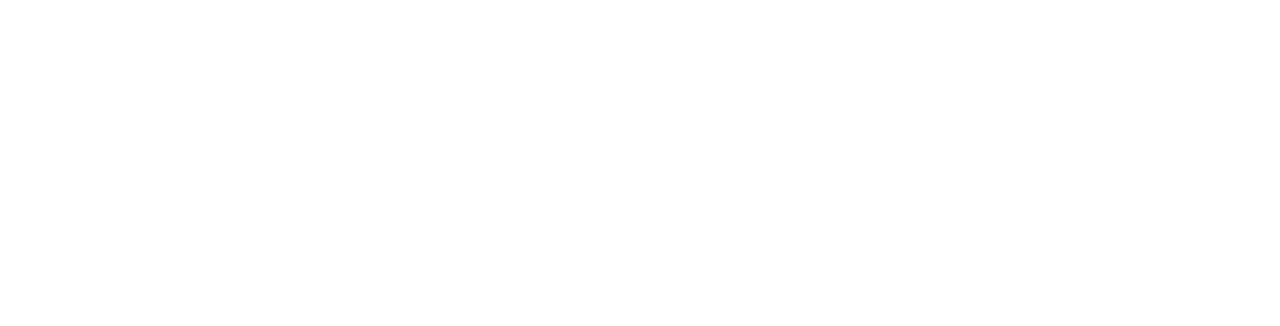
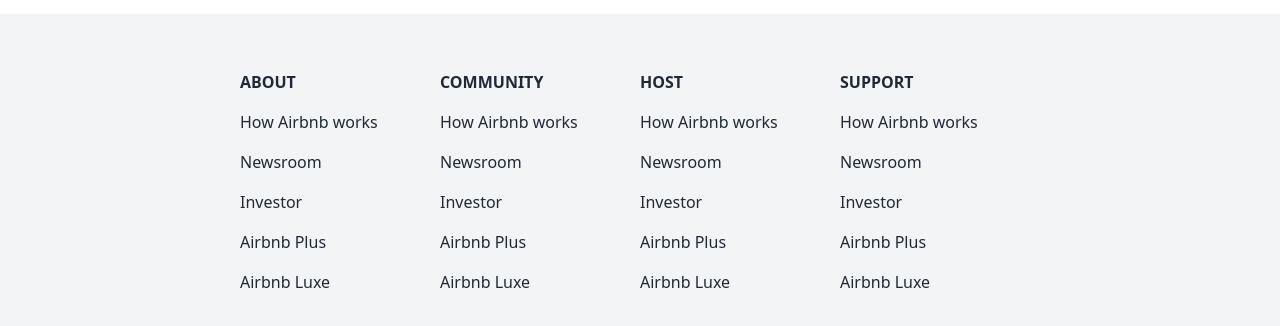
Before and after one commit to ChimmyTee/airbnb-clone, a Next.js app: page / in a window 1280 px wide. Shown: the part 1447-1773 px from the top of the page. Before the commit the page ends 1461 px from the top, so only its background shows below. Built offline with nearby package versions, Linux system fonts and the light colour scheme; no server answers.

Commit message:
added Footer, fixed errors for vercel

```diff
--- a/src/components/Banner.js
+++ b/src/components/Banner.js
@@ -22,7 +22,7 @@
 
                 {/* bg-white doesn't show until you get some padding around the button */}
                 <button className='text-purple-500 bg-white px-10 py-4 rounded-full shadow-md font-bold my-3
-                    hover:shadow-lg active:scale-95 transistion duration-100'>I'm flexible</button>
+                    hover:shadow-lg active:scale-95 transistion duration-100'>I&apos;m flexible</button>
             </div>
 
         </div>
--- /dev/null
+++ b/src/components/Footer.js
@@ -0,0 +1,42 @@
+import React from 'react'
+
+function Footer() {
+  return (
+    <div className='grid grid-cols-1 md:grid-cols-4 gap-y-10 px-32 py-14 bg-gray-100 md:px-50 lg:px-60'>
+        <div className='space-y-4 text-gray-800'>
+            <h5 className='font-bold'>ABOUT</h5>
+            <p>How Airbnb works</p>
+            <p>Newsroom</p>
+            <p>Investor</p>
+            <p>Airbnb Plus</p>
+            <p>Airbnb Luxe</p>
+        </div>
+        <div className='space-y-4 text-gray-800'>
+            <h5 className='font-bold'>COMMUNITY</h5>
+            <p>How Airbnb works</p>
+            <p>Newsroom</p>
+            <p>Investor</p>
+            <p>Airbnb Plus</p>
+            <p>Airbnb Luxe</p>
+        </div>
+        <div className='space-y-4 text-gray-800'>
+            <h5 className='font-bold'>HOST</h5>
+            <p>How Airbnb works</p>
+            <p>Newsroom</p>
+            <p>Investor</p>
+            <p>Airbnb Plus</p>
+            <p>Airbnb Luxe</p>
+        </div>
+        <div className='space-y-4 text-gray-800'>
+            <h5 className='font-bold'>SUPPORT</h5>
+            <p>How Airbnb works</p>
+            <p>Newsroom</p>
+            <p>Investor</p>
+            <p>Airbnb Plus</p>
+            <p>Airbnb Luxe</p>
+        </div>
+    </div>
+  )
+}
+
+export default Footer
--- a/src/components/LargeCard.js
+++ b/src/components/LargeCard.js
@@ -5,7 +5,7 @@
   return (
     <section className='relative py-16 cursor-pointer'>
         <div className='relative h-96 min-w-[300px]'>
-            <Image src={img} fill className='object-cover rounded-2xl'/>
+            <Image src={img} alt='' fill className='object-cover rounded-2xl'/>
         </div>
 
         <div className='absolute top-32 left-12'>
--- a/src/pages/index.js
+++ b/src/pages/index.js
@@ -4,6 +4,7 @@
 import MediumCard from '@/components/MediumCard'
 import Head from 'next/head'
 import LargeCard from '@/components/LargeCard'
+import Footer from '@/components/Footer'
 // import Image from 'next/image'
 // import { Inter } from 'next/font/google'
 // import styles from '@/styles/Home.module.css'
@@ -14,7 +15,7 @@
   return (
     <>
       <Head>
-        <title>Jimmy's Airbnb</title>
+        <title>Jimmy&apos;s Airbnb</title>
         {/* <meta name="description" content="Generated by create next app" />
         <meta name="viewport" content="width=device-width, initial-scale=1" />
         <link rel="icon" href="/favicon.ico" /> */}
@@ -52,6 +53,7 @@
 
       </main>
 
+      <Footer></Footer>
     </>
   )
 }
```
